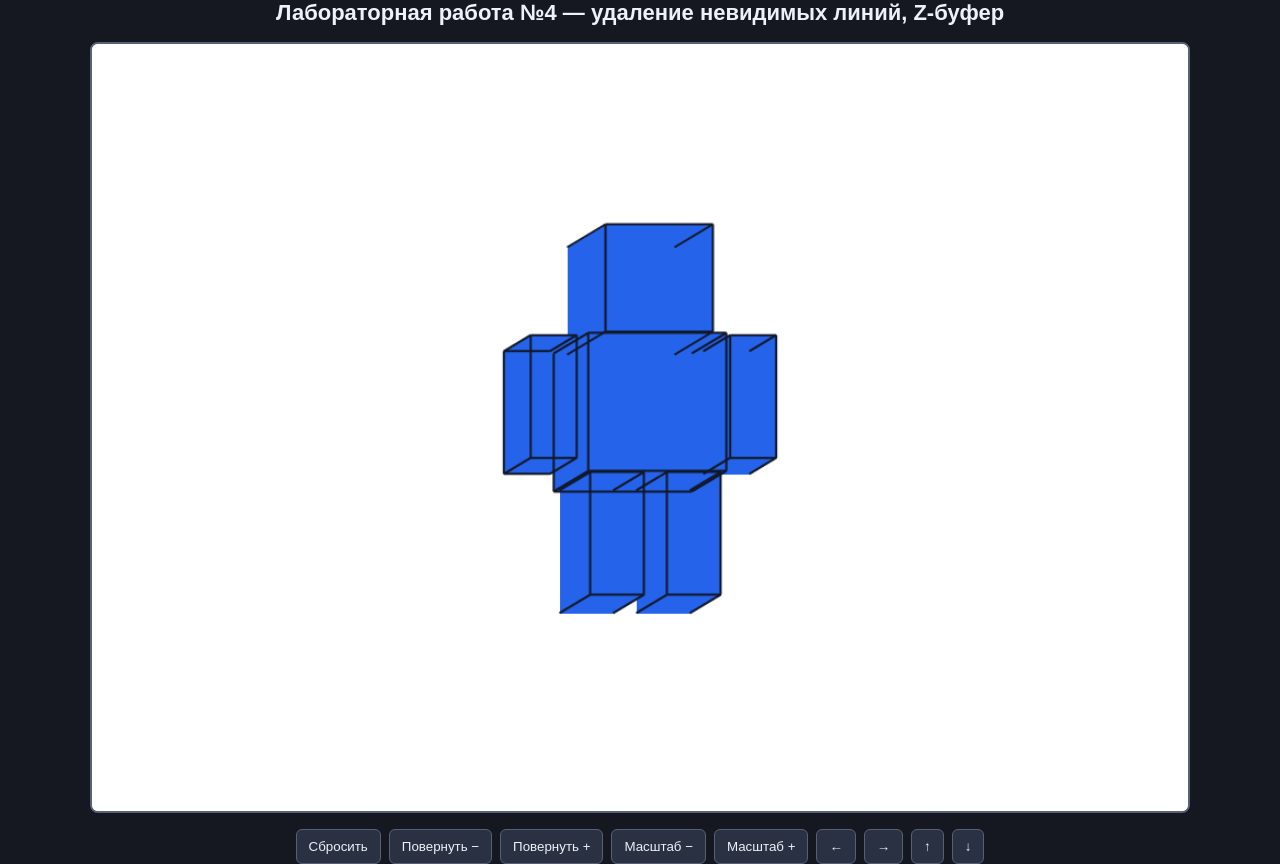
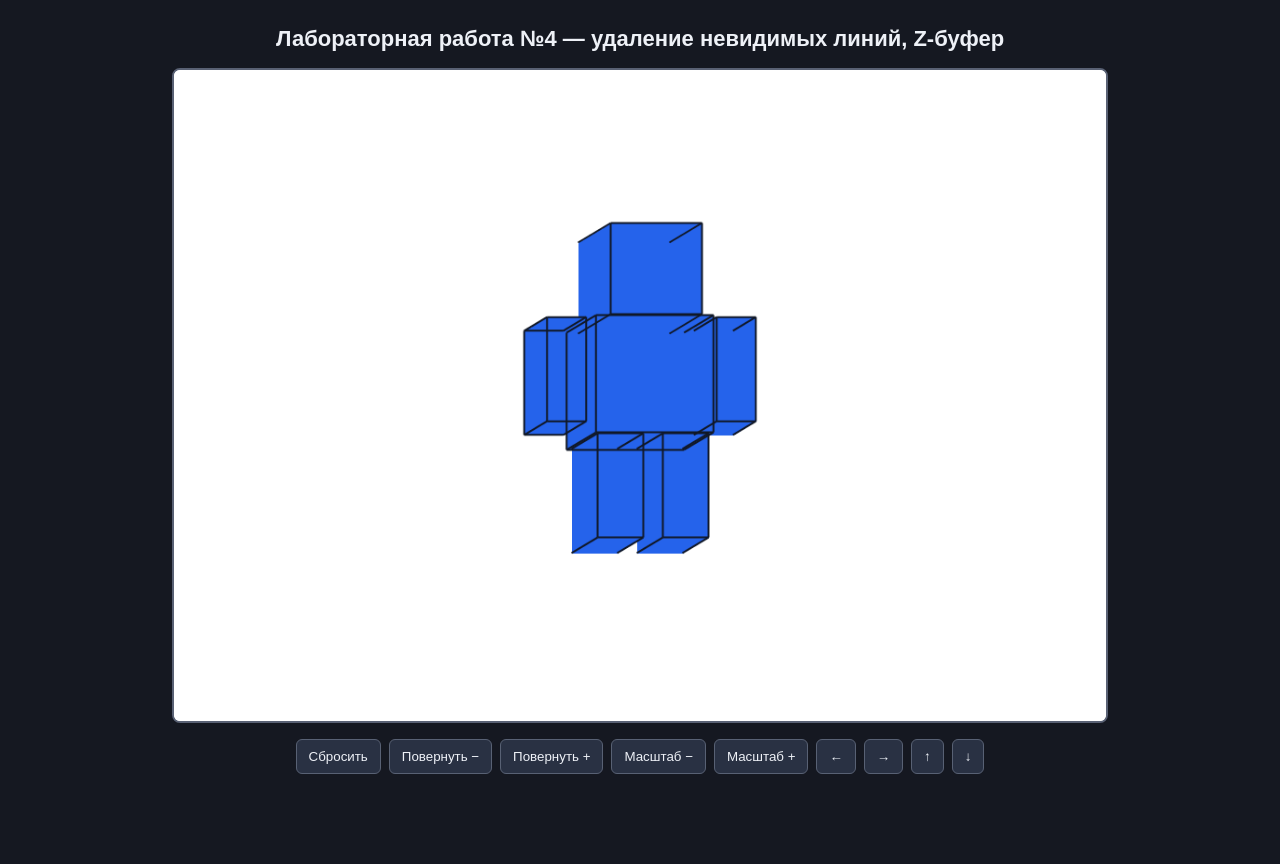
Before and after one commit to VladFomin17/RPSPKG, a website with bundled scripts: page index.html in a window 1280 px wide. After the commit the page ends 800 px from the top, so only its background shows below. Built offline with nearby package versions, Linux system fonts and the light colour scheme.

Commit message:
Fit interface to viewport height

```diff
--- a/styles.css
+++ b/styles.css
@@ -1,8 +1,62 @@
-* { box-sizing: border-box; }
-body { margin: 0; min-height: 100vh; display: grid; place-items: center; background: #151821; color: #eef1f7; font-family: Arial, sans-serif; }
-.app { width: min(1100px, 96vw); display: grid; gap: 16px; justify-items: center; }
-h1 { margin: 0; font-size: 22px; }
-canvas { width: 100%; height: auto; background: white; border: 2px solid #596174; border-radius: 8px; }
-.controls { display: flex; flex-wrap: wrap; justify-content: center; gap: 8px; }
-button { border: 1px solid #586174; border-radius: 6px; padding: 9px 12px; color: #eef1f7; background: #293143; cursor: pointer; }
-button:hover { background: #3b4962; }
+* {
+    box-sizing: border-box;
+}
+
+body {
+    margin: 0;
+    padding: 2vw;
+    box-sizing: border-box;
+    width: 100vw;
+    height: 100vh;
+    overflow: hidden;
+    display: grid;
+    place-items: center;
+    background: #151821;
+    color: #eef1f7;
+    font-family: Arial, sans-serif;
+}
+
+.app {
+    width: min(1100px, 96vw);
+    height: calc(100vh - 4vw);
+    display: grid;
+    grid-template-rows: auto minmax(0, 1fr) auto;
+    gap: 16px;
+    justify-items: center;
+    align-items: center;
+}
+
+h1 {
+    margin: 0;
+    font-size: 22px;
+}
+
+canvas {
+    width: auto;
+    height: auto;
+    max-width: 100%;
+    max-height: 100%;
+    background: white;
+    border: 2px solid #596174;
+    border-radius: 8px;
+}
+
+.controls {
+    display: flex;
+    flex-wrap: wrap;
+    justify-content: center;
+    gap: 8px;
+}
+
+button {
+    border: 1px solid #586174;
+    border-radius: 6px;
+    padding: 9px 12px;
+    color: #eef1f7;
+    background: #293143;
+    cursor: pointer;
+}
+
+button:hover {
+    background: #3b4962;
+}
```
